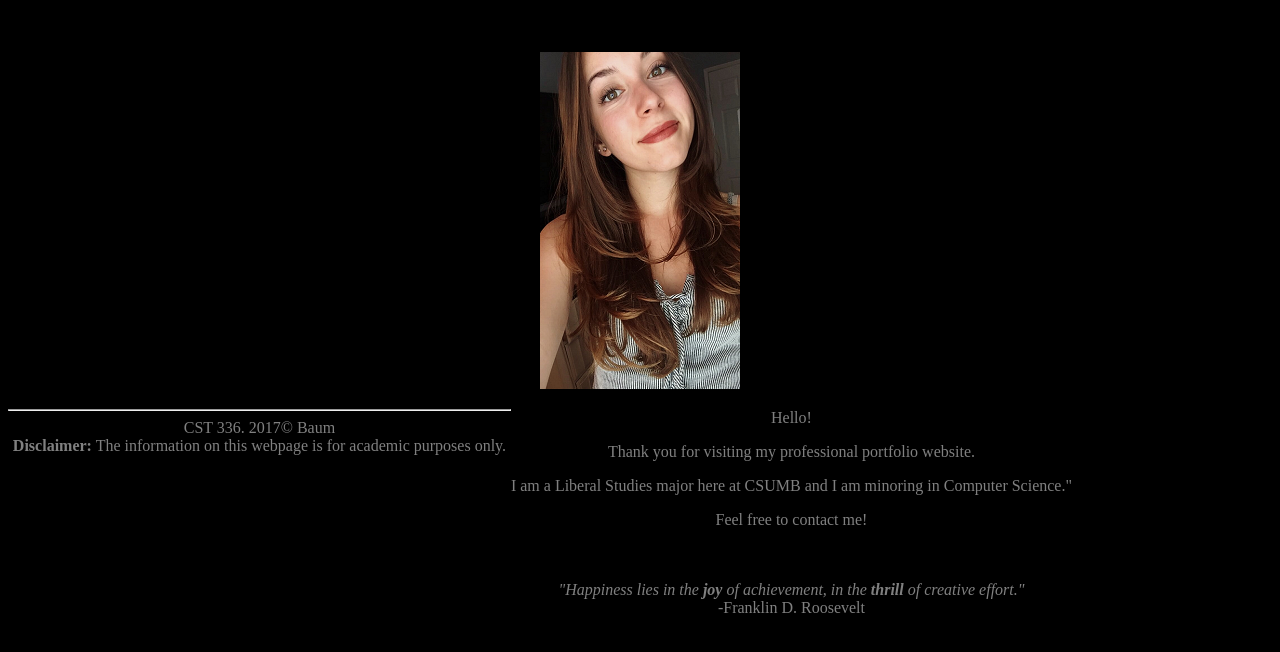
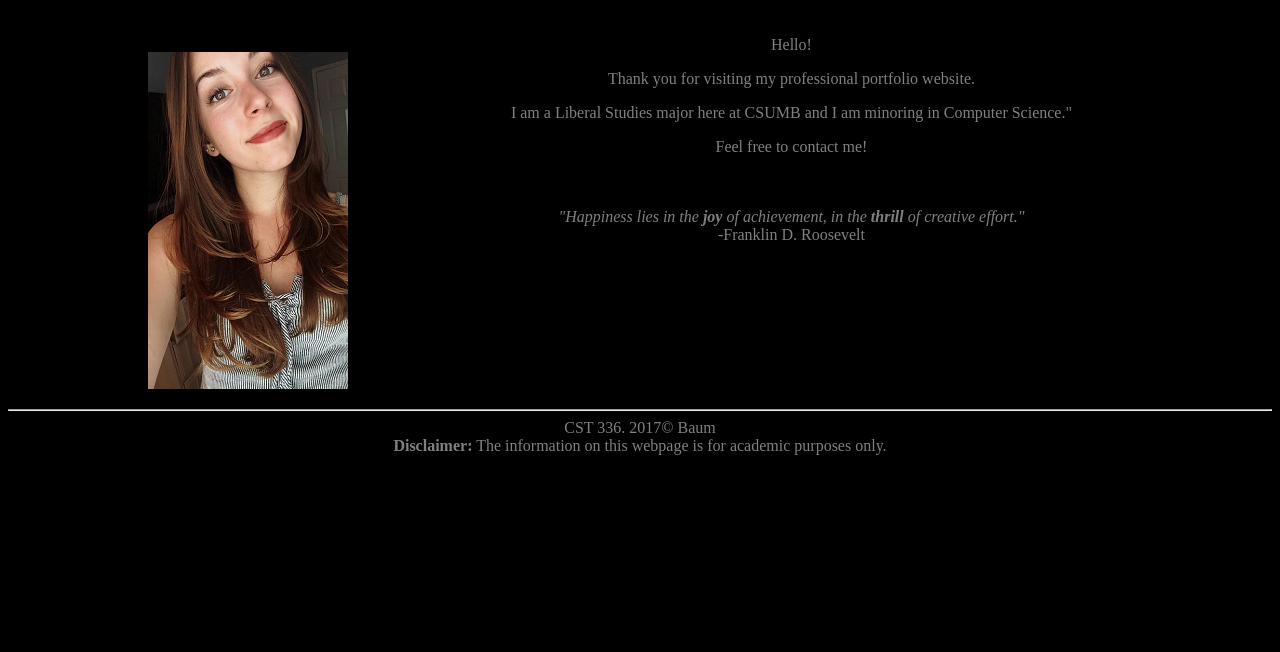
Before and after one commit to kaybaum/Portfolio, a PHP site: page /index.html in a window 1280 px wide. Shown: the part 123-775 px from the top of the page. Run offline with PHP 8.4, Linux system fonts and the light colour scheme.

Commit message:
changed css

```diff
--- a/css/styles.css
+++ b/css/styles.css
@@ -23,11 +23,11 @@
   transition:.5s; /*transition effect*/
   }
 
-  #tree,#treeExample, #travePic{
+  #me{
       float:left;
       padding-left:100px;
   }
-  #welcomeText, #treeExampleText, #traverseText{
+  #welcomeText{
       float:right;
       padding-right:200px;
 
```
